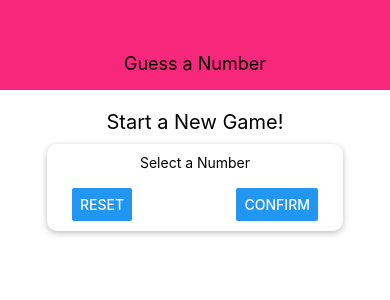
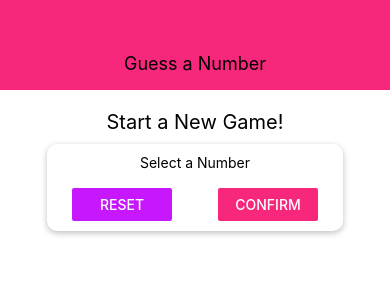
Before and after one commit to FatherofDharma/RN-Udemy-Module-Four, a React Native app: screen / in a window 390 px wide. Shown: the top 300 px of the page. Built offline with nearby package versions, Linux system fonts and the light colour scheme.

Commit message:
finish lesson 57

```diff
--- a/components/Header.js
+++ b/components/Header.js
@@ -1,5 +1,7 @@
 import React from 'react';
 import { View, Text, StyleSheet } from 'react-native';
+
+import Colors from '../constants/colors';
 
 const Header = props => {
     return (
@@ -14,7 +16,7 @@
         width: '100%',
         height: 90,
         paddingTop: 36,
-        backgroundColor: '#f7287b',
+        backgroundColor: Colors.primary,
         alignItems: 'center',
         justifyContent: 'center'
     },
--- /dev/null
+++ b/constants/colors.js
@@ -0,0 +1,5 @@
+export default {
+    primary: '#f7287b',
+    accent: '#c717fc'
+
+};
--- a/screens/StartGameScreen.js
+++ b/screens/StartGameScreen.js
@@ -2,6 +2,7 @@
 import { View, Text, StyleSheet, TextInput, Button } from 'react-native';
 
 import Card from '../components/Card';
+import Colors from '../constants/colors';
 
 const StartGameScreen = props => {
     return (
@@ -11,8 +12,8 @@
                 <Text>Select a Number</Text>
                 <TextInput />
                 <View style={styles.buttonContainer}>
-                    <Button title='Reset' onPress={() => {}}/>
-                    <Button title='Confirm' onPress={() => {}}/>
+                    <View style={styles.button}><Button color={Colors.accent} title='Reset' onPress={() => {}}/></View>
+                    <View style={styles.button}><Button color={Colors.primary} title='Confirm' onPress={() => {}}/></View>
                 </View>
             </Card>
         </View>
@@ -40,6 +41,9 @@
         justifyContent: 'space-between',
         paddingHorizontal: 15,
         backgroundColor: 'white'
+    },
+    button: {
+        width: 100
     }
 });
 
```
